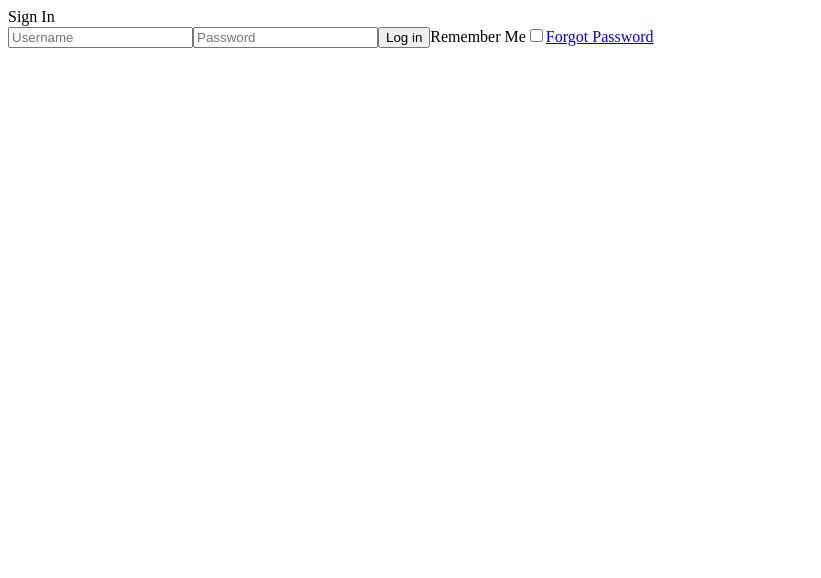
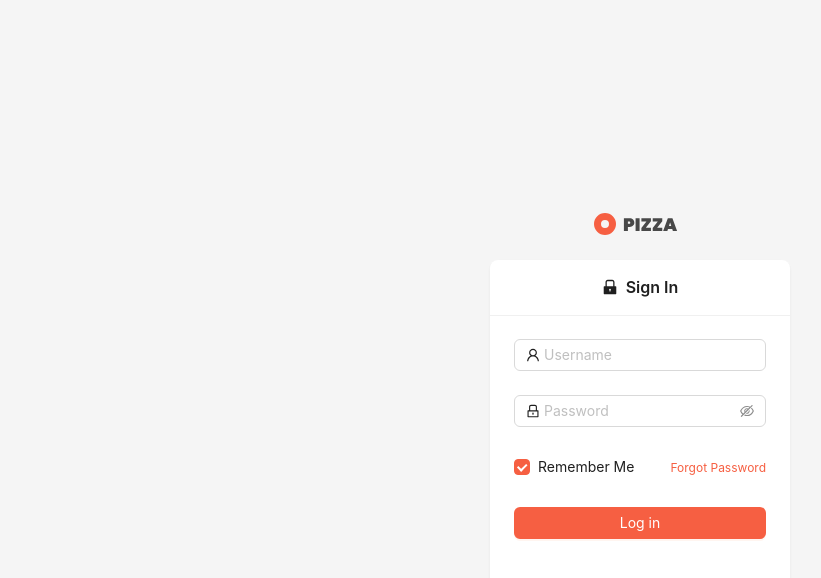
Before and after one commit to code0monkey1/admin-dashboard, a React (Vite) app: page /login in a window 1280 px wide. Shown: the top 578 px of the page, without its empty margins (0-821 px from the left). Built offline with nearby package versions, Linux system fonts and the light colour scheme.

Commit message:
add login form

```diff
--- a/package.json
+++ b/package.json
@@ -11,6 +11,7 @@
     "preview": "vite preview"
   },
   "dependencies": {
+    "antd": "^5.16.0",
     "react": "^18.2.0",
     "react-dom": "^18.2.0",
     "react-router-dom": "^6.22.3"
--- /dev/null
+++ b/src/components/icons/Logo.tsx
@@ -0,0 +1,19 @@
+const Logo = () => {
+  return (
+    <svg
+      width="93"
+      height="23"
+      viewBox="0 0 93 23"
+      fill="none"
+      xmlns="http://www.w3.org/2000/svg"
+    >
+      <path
+        d="M40.322 9.63C40.322 10.434 40.136 11.166 39.764 11.826C39.392 12.474 38.84 12.99 38.108 13.374C37.388 13.758 36.512 13.95 35.48 13.95H33.896V18H29.9V5.256H35.48C37.04 5.256 38.234 5.652 39.062 6.444C39.902 7.236 40.322 8.298 40.322 9.63ZM35.03 10.8C35.858 10.8 36.272 10.41 36.272 9.63C36.272 8.85 35.858 8.46 35.03 8.46H33.896V10.8H35.03ZM45.5855 5.256V18H41.5895V5.256H45.5855ZM51.8182 14.814H56.9302V18H47.3902V14.994L52.4302 8.424H47.3902V5.256H56.9302V8.262L51.8182 14.814ZM63.1561 14.814H68.2681V18H58.7281V14.994L63.7681 8.424H58.7281V5.256H68.2681V8.262L63.1561 14.814ZM78.238 16.074H73.99L73.36 18H69.166L73.828 5.256H78.436L83.08 18H78.868L78.238 16.074ZM77.266 13.068L76.114 9.522L74.962 13.068H77.266Z"
+        fill="#484848"
+      />
+      <circle cx="11" cy="11" r="7.5" stroke="#F65F42" strokeWidth="7" />
+    </svg>
+  );
+};
+
+export default Logo;
--- /dev/null
+++ b/src/index.css
@@ -0,0 +1,4 @@
+#remember-me-label {
+  padding-top: 8px;
+  font-size: 12px;
+}
--- a/src/main.tsx
+++ b/src/main.tsx
@@ -1,9 +1,16 @@
+import { ConfigProvider } from "antd";
 import React from "react";
 import ReactDOM from "react-dom/client";
 import { RouterProvider } from "react-router-dom";
+import "antd/dist/reset.css";
 import { router } from "./router";
+import "./index.css";
 ReactDOM.createRoot(document.getElementById("root")!).render(
   <React.StrictMode>
-    <RouterProvider router={router} />
+    <ConfigProvider
+      theme={{ token: { colorPrimary: "#F65F42", colorLink: "#F65F42" } }}
+    >
+      <RouterProvider router={router} />
+    </ConfigProvider>
   </React.StrictMode>
 );
--- a/src/pages/login/login.tsx
+++ b/src/pages/login/login.tsx
@@ -1,14 +1,84 @@
+import { Layout, Card, Space, Input, Form, Checkbox, Button, Flex } from "antd";
+import { LockFilled, UserOutlined, LockOutlined } from "@ant-design/icons";
+import Logo from "../../components/icons/Logo";
+
 const LoginPage = () => {
   return (
-    <div>
-      <div>Sign In</div>
-      <input type="text" placeholder="Username" />
-      <input type="text" placeholder="Password" />
-      <button>Log in</button>
-      <label htmlFor="remember-me">Remember Me</label>
-      <input type="checkbox" id="remember-me" />
-      <a href="#">Forgot Password</a>
-    </div>
+    <>
+      <Layout
+        style={{ display: "grid", placeItems: "center", height: "100vh" }}
+      >
+        <Space direction="vertical" align="center" size="large">
+          <Layout.Content
+            style={{
+              display: "flex",
+              justifyContent: "center",
+              alignItems: "center",
+            }}
+          >
+            <Logo />
+          </Layout.Content>
+          <Card
+            bordered={false}
+            style={{ width: 300 }}
+            title={
+              <Space
+                style={{
+                  width: "100%",
+                  fontSize: 16,
+                  justifyContent: "center",
+                }}
+              >
+                <LockFilled /> Sign In
+              </Space>
+            }
+          >
+            <Form
+              initialValues={{
+                remember: true,
+              }}
+            >
+              <Form.Item
+                name="username"
+                rules={[
+                  { required: true, message: "Please input your username!" },
+                ]}
+              >
+                <Input prefix={<UserOutlined />} placeholder="Username" />
+              </Form.Item>
+              <Form.Item
+                name="password"
+                rules={[
+                  { required: true, message: "Please input your password!" },
+                ]}
+              >
+                <Input.Password
+                  prefix={<LockOutlined />}
+                  placeholder="Password"
+                />
+              </Form.Item>
+              <Flex justify="space-between">
+                <Form.Item name="remember" valuePropName="checked">
+                  <Checkbox> Remember Me </Checkbox>
+                </Form.Item>
+                <a href="#" id="remember-me-label">
+                  Forgot Password
+                </a>
+              </Flex>
+            </Form>
+            <Form.Item>
+              <Button
+                type="primary"
+                htmlType="submit"
+                style={{ width: "100%" }}
+              >
+                Log in
+              </Button>
+            </Form.Item>
+          </Card>
+        </Space>
+      </Layout>
+    </>
   );
 };
 
```
Also changed, not shown: setupTest.ts (+19 -0 lines), 1 other file (tests, documents, lock files or other folders).
